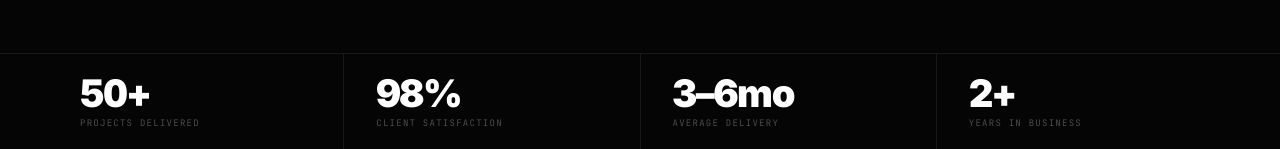
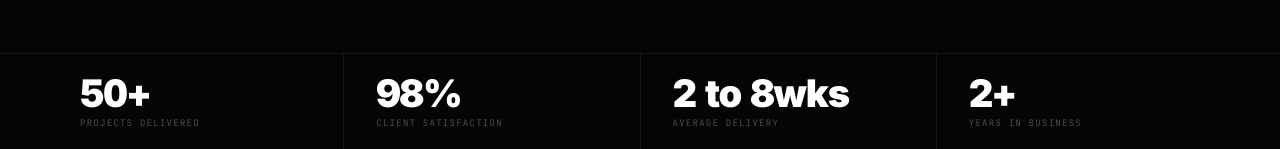
Before and after one commit to JayMunene/Jaylinx, a React (Vite) app: page / in a window 1280 px wide. Shown: the part 651-800 px from the top of the page. Built offline with nearby package versions, Linux system fonts and the light colour scheme.

Commit message:
Update delivery metric

```diff
--- a/src/components/Landing.tsx
+++ b/src/components/Landing.tsx
@@ -6,7 +6,7 @@ import logo from "@/imports/_EA7A32E7-9DFC-493C-8B79-4AF038894C97_-Photoroom.png
 const INSTRUMENTS = [
   { value: "50+", label: "Projects Delivered" },
   { value: "98%", label: "Client Satisfaction" },
-  { value: "3–6mo", label: "Average Delivery" },
+  { value: "2 to 8wks", label: "Average Delivery" },
   { value: "2+", label: "Years in Business" },
 ];
 
```
